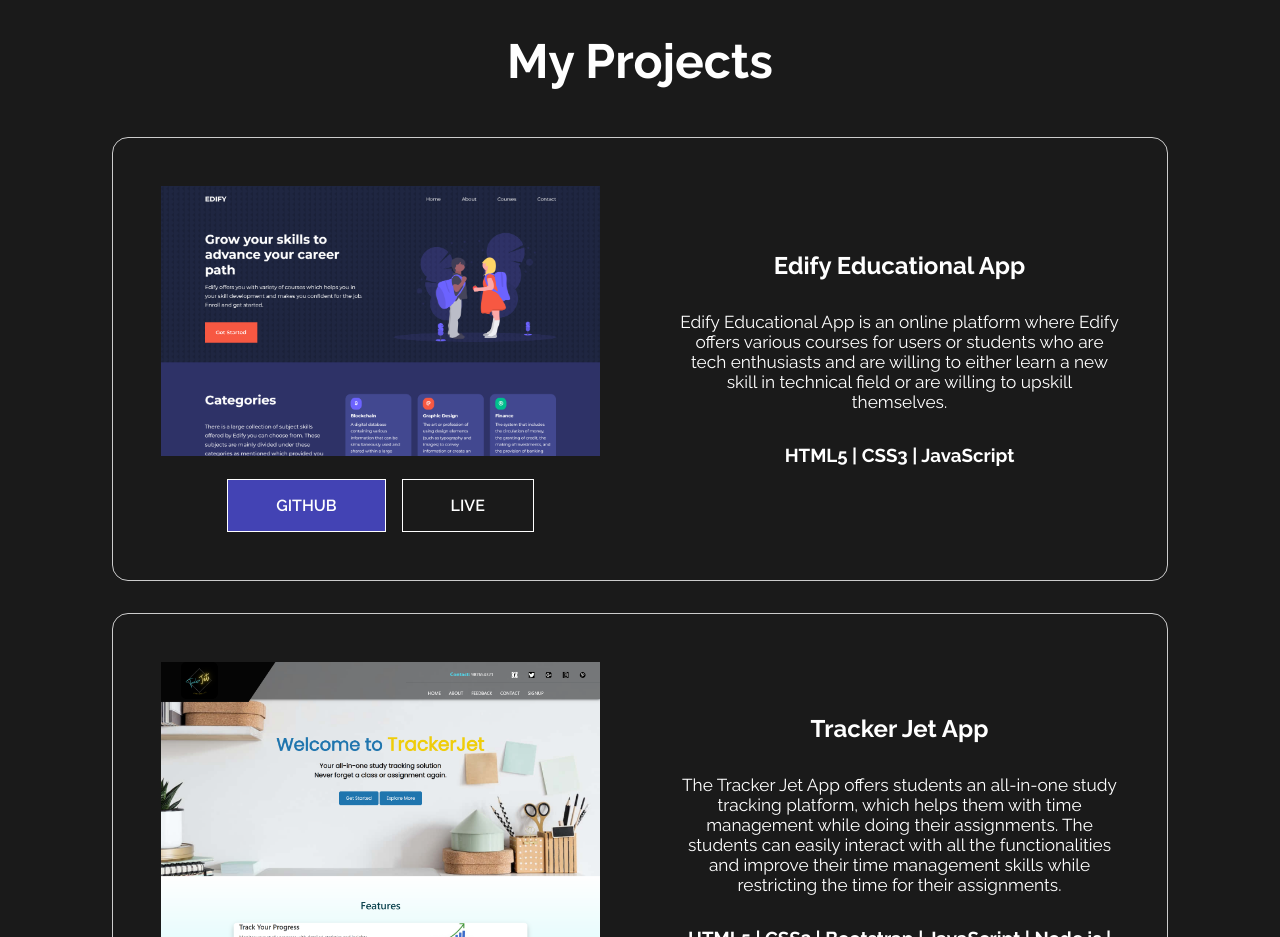
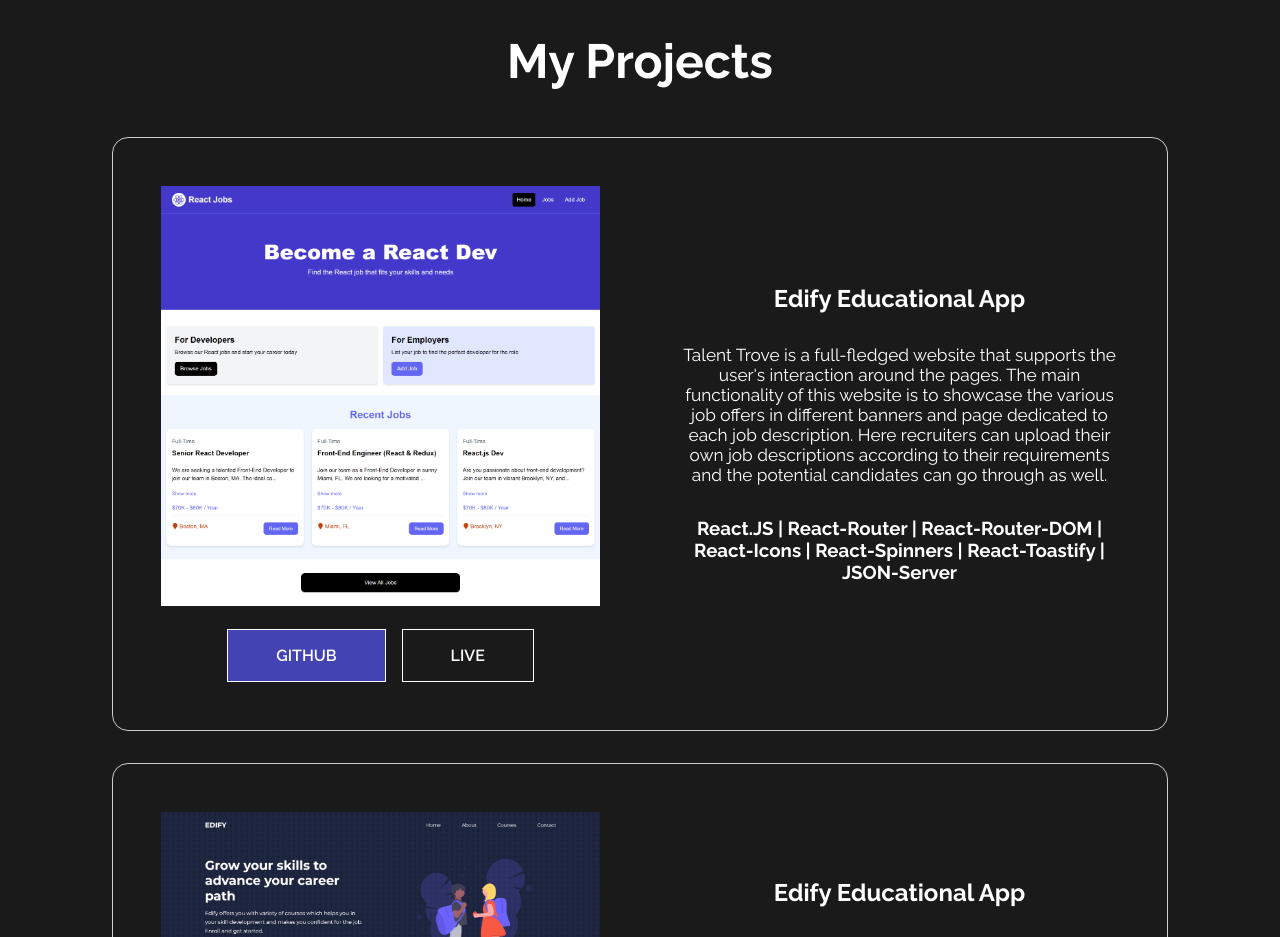
Before and after one commit to OraonShivam21/OraonShivam21.github.io, a React (Create React App) app: page / in a window 1280 px wide. Shown: the part 4240-5177 px from the top of the page. Built offline with nearby package versions, Linux system fonts and the light colour scheme.

Commit message:
added a new project - talent trove

```diff
--- a/src/components/Project.jsx
+++ b/src/components/Project.jsx
@@ -2,9 +2,12 @@ import React from "react";
 import TrackerJetApp from "../assets/tracker-jet-app.png";
 import WonderWaveTravels from "../assets/wonderwave-travels-project.png";
 import EdifyEducationalApp from "../assets/edify-educational-project.png";
+import TalentTroveApp from "../assets/talent_trove_home.png";
 import "../styles/Project.css";
 
 const Project = () => {
+  const talentTroveGit = "https://github.com/OraonShivam21/talent-trove";
+  const talentTroveAppLink = "https://talent-trove-app.onrender.com/";
   const trackerJetAppLink = "https://tracker-jet-app.vercel.app/";
   const trackerJetAppGit = "https://github.com/OraonShivam21/tracker-jet-app";
   const WonderWaveAppLink = "https://wonderwave-travels.vercel.app/";
@@ -16,6 +19,48 @@ const Project = () => {
     <div id="projects">
       <h1 className="projects-heading">My Projects</h1>
       <div className="project-details">
+        <div className="project-card">
+          <div className="project-img-git-link">
+            <img
+              className="project-image"
+              src={TalentTroveApp}
+              alt="edify-educational-app"
+            />
+            <div className="project-git-dep">
+              <a
+                href={talentTroveGit}
+                className="project-github-link"
+                target="_blank"
+                rel="noreferrer"
+              >
+                GitHub
+              </a>
+              <a
+                href={talentTroveAppLink}
+                className="project-deployed-link"
+                target="_blank"
+                rel="noreferrer"
+              >
+                Live
+              </a>
+            </div>
+          </div>
+          <div className="project-title-desc-stack">
+            <h2 className="project-title">Edify Educational App</h2>
+            <p className="project-description">
+              Talent Trove is a full-fledged website that supports the user's
+              interaction around the pages. The main functionality of this
+              website is to showcase the various job offers in different banners
+              and page dedicated to each job description. Here recruiters can
+              upload their own job descriptions according to their requirements
+              and the potential candidates can go through as well.
+            </p>
+            <h3 className="project-tech-stack">
+              React.JS | React-Router | React-Router-DOM | React-Icons |
+              React-Spinners | React-Toastify | JSON-Server
+            </h3>
+          </div>
+        </div>
         <div className="project-card">
           <div className="project-img-git-link">
             <img
```
Also changed, not shown: src/assets/talent_trove_home.png (added).
